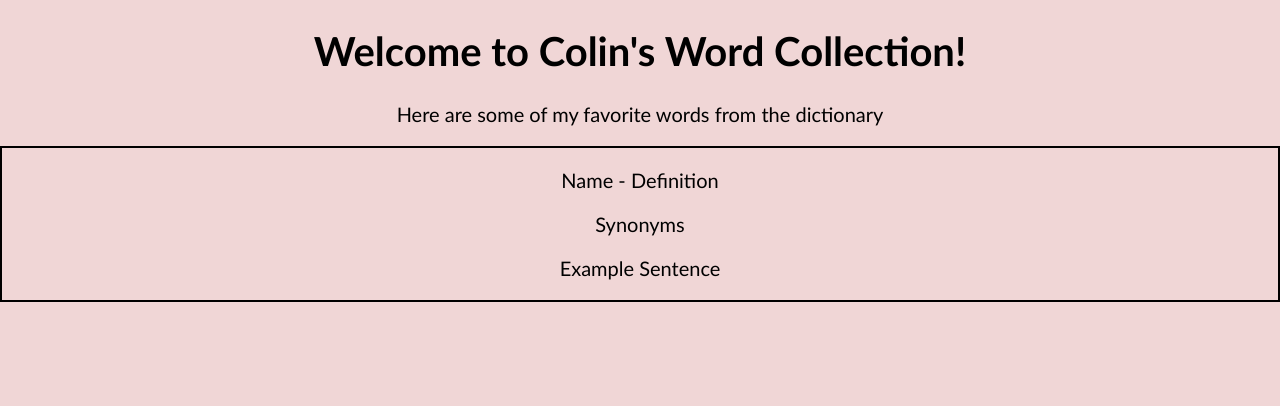
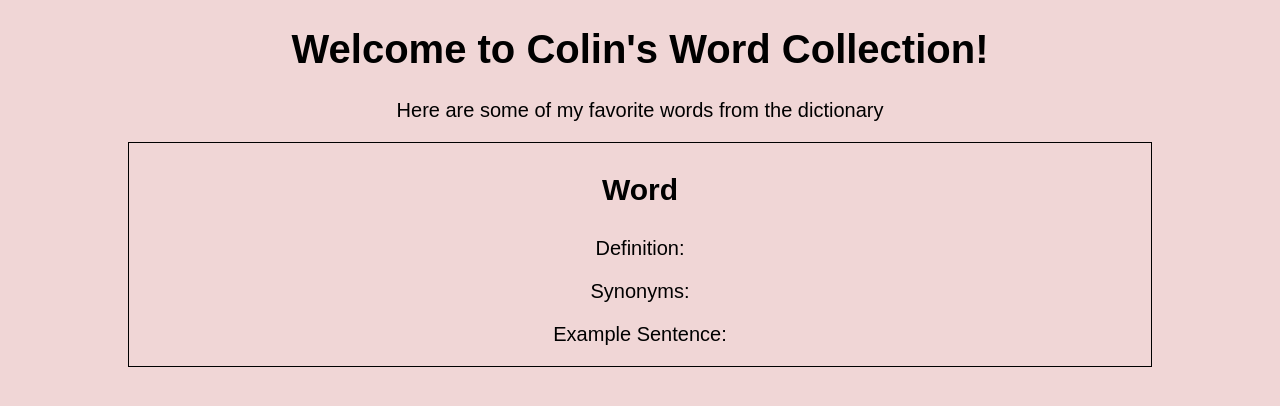
Before and after one commit to CMeier556/collection-project, a PHP site: page / in a window 1280 px wide. Shown: the top 406 px of the page. Run offline with PHP 8.4, Linux system fonts and the light colour scheme; data comes from the database, SQL or seed files in the repository.

Commit message:
CSS changes

```diff
--- a/index.php
+++ b/index.php
@@ -10,10 +10,13 @@
 <body>
     <h1>Welcome to Colin's Word Collection!</h1>
     <p>Here are some of my favorite words from the dictionary</p>
-    <div class="word">
-        <p class="definition">Name - Definition</p>
-        <p class="stat1">Synonyms</p>
-        <p class="stat2">Example Sentence</p>
-    </div>
+      <section class="word-container">
+        <div class="item">
+                <h3 class="word">Word</h3>
+                <p class="stat">Definition:</p>
+                <p class="stat">Synonyms:</p>
+                <p class="stat">Example Sentence:</p>
+            </div>
+    </section>
 </body>
 </html>
--- a/style.css
+++ b/style.css
@@ -3,7 +3,7 @@
 }
 
 html {
-	font-family: "Trebuchet MS", sans-serif;
+	font-family: "Luminari", fantasy;
 	font-size: 20px;
 }
 
@@ -14,6 +14,16 @@ body {
 	background-color: #f0d6d6;
 }
 
+.item {
+    border: 1px solid black;
+	width: 80%;
+}
+
 .word {
-    border: 2px solid black;
+	font-size: 1.5rem;
 }
+
+.word-container {
+	display: flex;
+	justify-content: center;
+}
```
